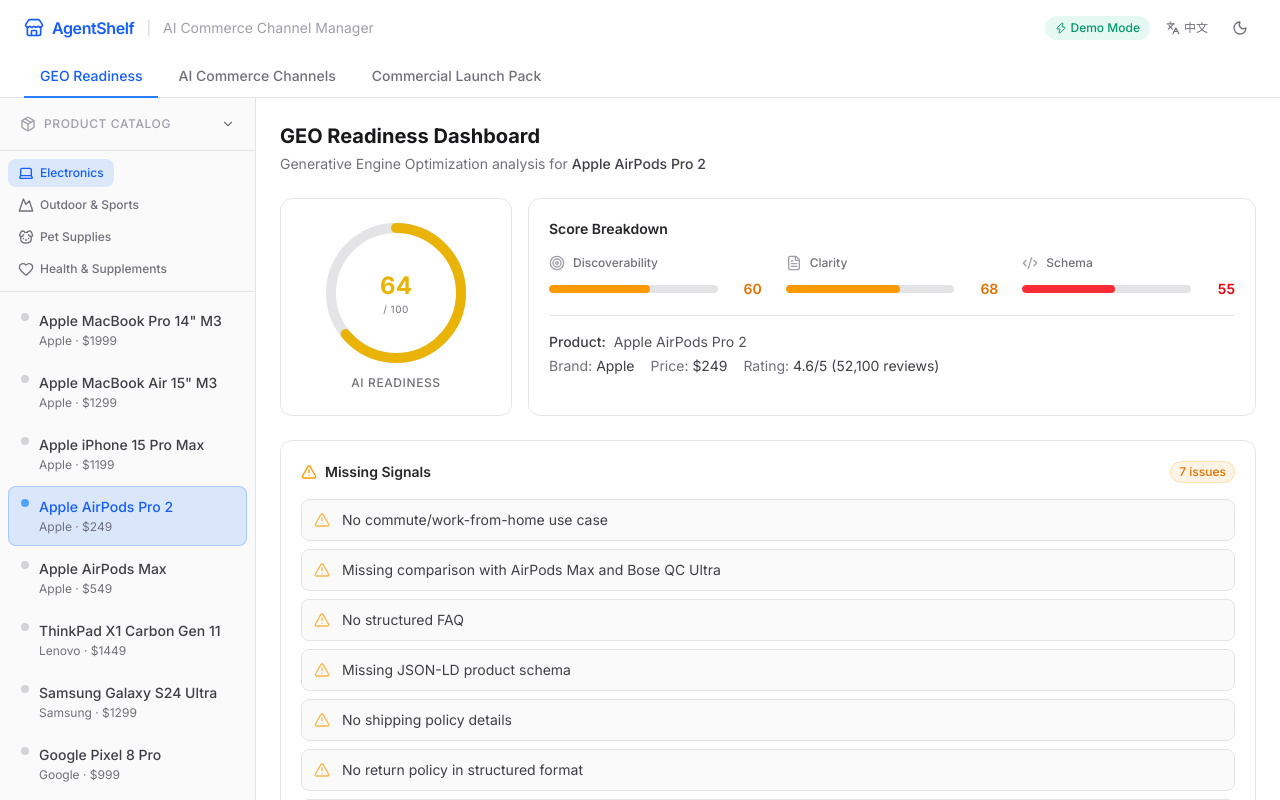
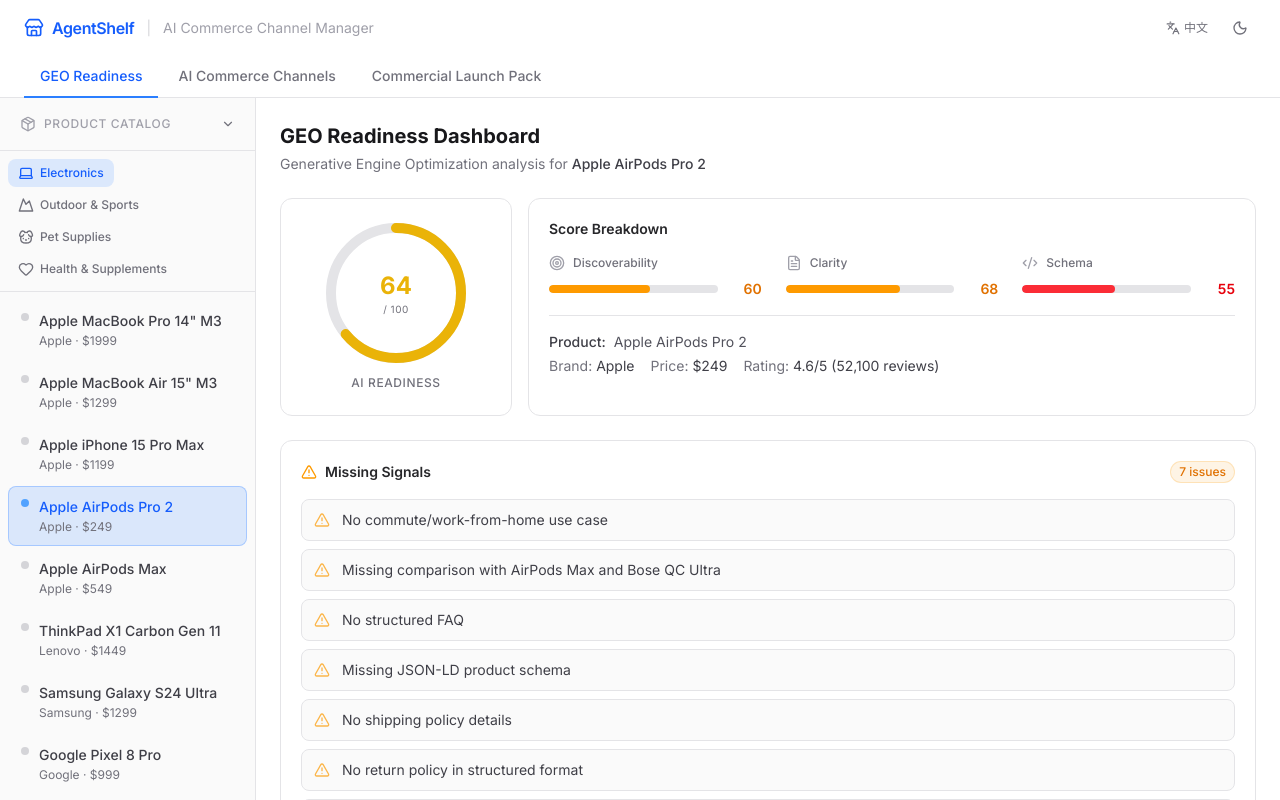
Before and after one commit to tempest2023/AgentShelf, a Next.js app in the folder frontend/: page / in a window 1280 px wide. Built offline with nearby package versions, Linux system fonts and the light colour scheme.

Commit message:
fix: remove Demo Mode badge from header

```diff
--- a/frontend/components/Header.tsx
+++ b/frontend/components/Header.tsx
@@ -1,7 +1,7 @@
 "use client";
 
 import { useState, useEffect } from "react";
-import { Store, Zap, Sun, Moon, Languages } from "lucide-react";
+import { Store, Sun, Moon, Languages } from "lucide-react";
 import { useTheme } from "next-themes";
 import { useLanguage } from "@/lib/i18n/context";
 
@@ -36,11 +36,6 @@
         </div>
 
         <div className="flex items-center gap-2">
-          <div className="flex items-center gap-1 px-2.5 py-1 rounded-full bg-emerald-500/10 text-emerald-600 dark:text-emerald-400 text-xs font-medium">
-            <Zap className="w-3 h-3" />
-            <span>{t("header.demoMode")}</span>
-          </div>
-
           <button
             onClick={() => setLocale(locale === "en" ? "zh" : "en")}
             className="flex items-center gap-1 px-2 py-1.5 rounded-lg hover:bg-zinc-100 dark:hover:bg-zinc-800 transition-colors text-zinc-500 text-xs font-medium"
```
